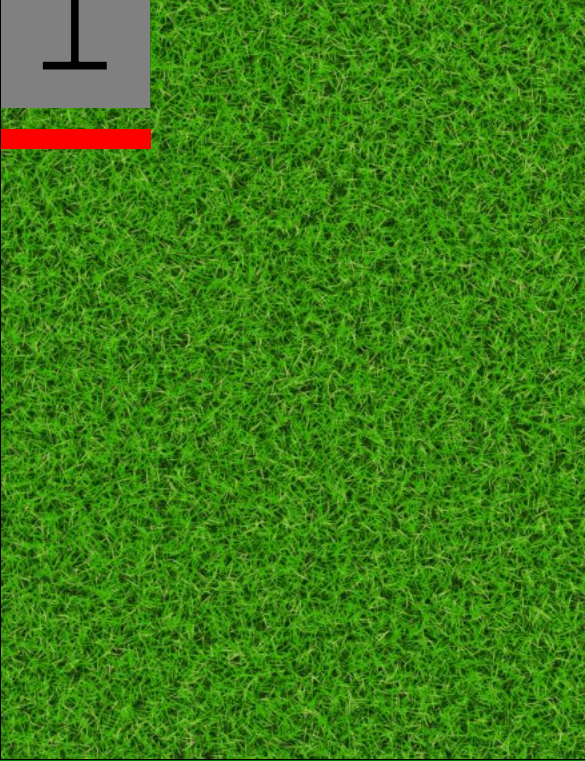
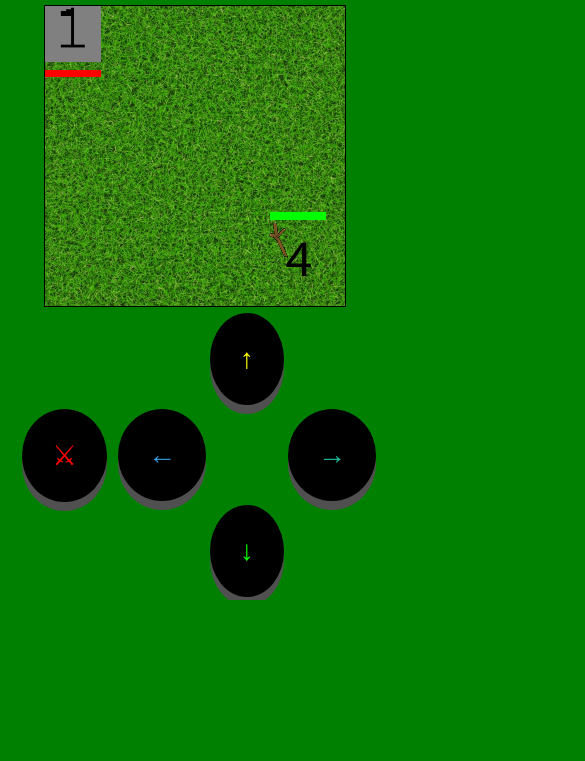
Before and after one commit to AndrewGreenslade/UI-Prog-PWA, a plain HTML site: page controller.html in a window 390 px wide. Shown: the part 297-1058 px from the top of the page, 585 px wide, since content can reach past the window. After the commit the page ends 897 px from the top, so only its background shows below. Drawn offline with Linux system fonts and the light colour scheme.

Commit message:
changed code to resize canvas for mobile

```diff
--- a/controller.html
+++ b/controller.html
@@ -6,7 +6,7 @@
 	<meta
 		name="description"
 		content="Andrews PWA game page, features a top down view game.">
-    <meta name="viewport" content="width=device-width, initial-scale=1" charset="utf-8">
+    <meta name="viewport" content="width=device-width, initial-scale=1.0" charset="utf-8">
     <link rel="stylesheet" href="./css/push.css">
 	<link rel="manifest" href="./manifest.json">
 
--- a/css/push.css
+++ b/css/push.css
@@ -1,3 +1,10 @@
+@media only screen and (max-width: 600px) {
+	#game{
+		idth:300px;
+		height:300px;
+	}
+}
+
 .button {
     background-color: #000000;
     border: none;
@@ -76,6 +83,5 @@ body {
 	text-align: center;
 	background-color:green;
 	color:white;
-font-family: "Comic Sans MS", "Comic Sans", cursive;
-
+	font-family: "Gill Sans", sans-serif;
 }
```
